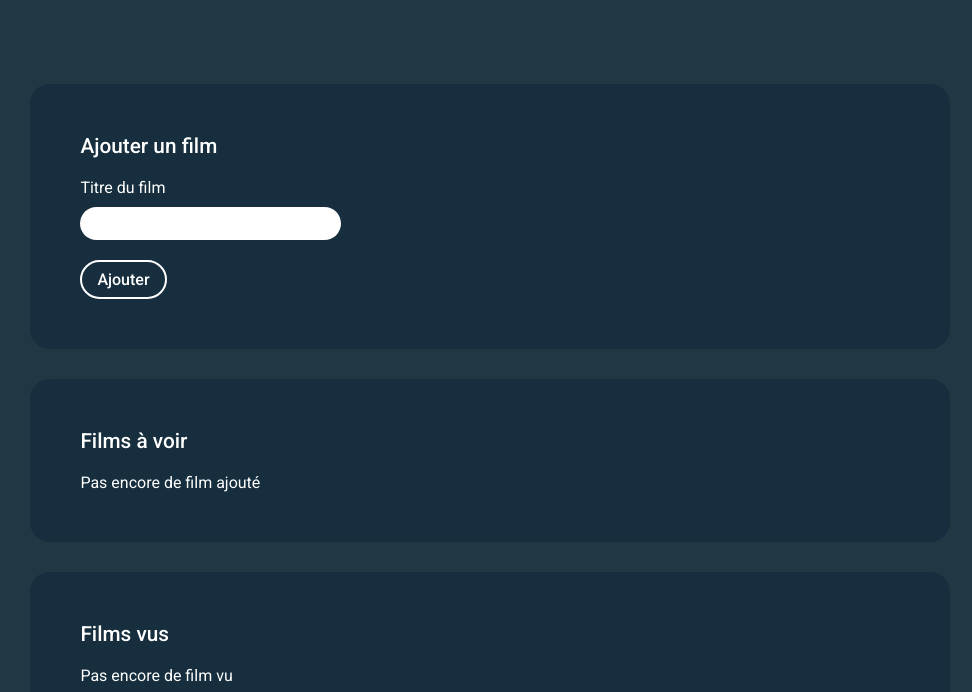
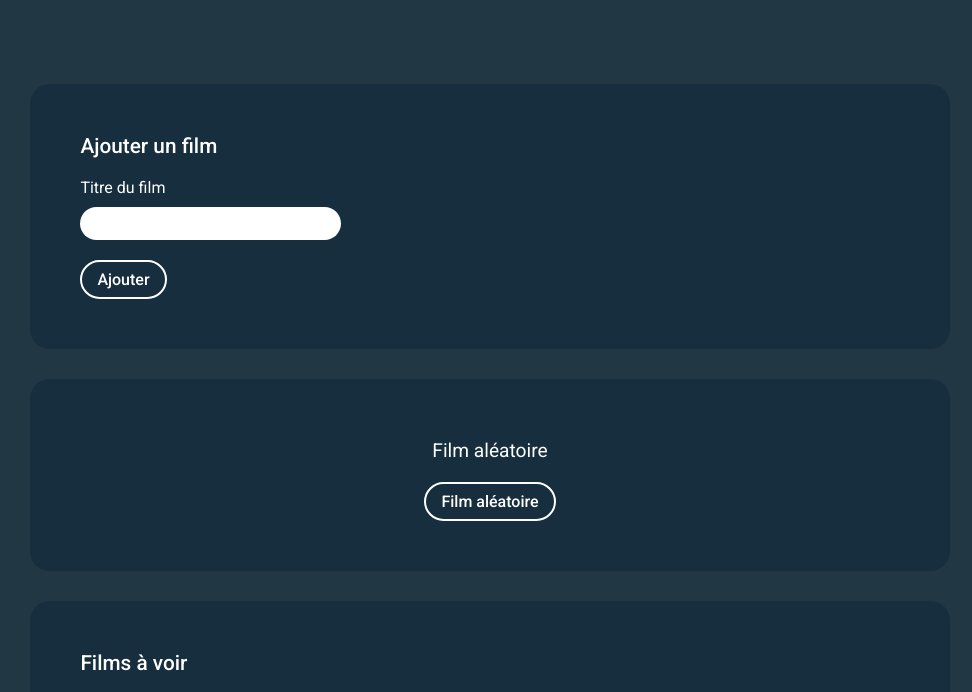
Before and after one commit to Kevinrca/Film-list, a plain HTML site: page index.html in a window 1280 px wide. Shown: the part 86-778 px from the top of the page, without its empty margins (150-1122 px from the left). Drawn offline with Linux system fonts and the light colour scheme.

Commit message:
Ajout de la fonction "Film aléatoire"

```diff
--- a/app.js
+++ b/app.js
@@ -70,3 +70,15 @@ function suppMovieSeen (id) {
     // supprimer le film de l'array
     movieListSeenArray.splice(index, 1);
 }
+
+
+
+
+let movieRandom = document.querySelector(".randomMovie p");
+let movieRandomButton = document.querySelector(".randomMovieButton");
+
+movieRandomButton.addEventListener("click", () => {
+    let randomNumber = Math.floor(Math.random() * movieListArray.length);
+
+    movieRandom.innerHTML = movieListArray[randomNumber];
+});
--- a/index.html
+++ b/index.html
@@ -24,6 +24,11 @@
                 </form>
             </div>
 
+            <div class="randomMovie">
+                <p>Film aléatoire</p>
+                <button class="randomMovieButton">Film aléatoire</button>
+            </div>
+
             <div class="movieListConteneur">
                 <h2>Films à voir</h2>
                 <p class="movieListNoneText">Pas encore de film ajouté</p>
--- a/style.css
+++ b/style.css
@@ -52,6 +52,29 @@ button {
 }
 button:hover {
     background-color: rgb(30, 151, 221);
+}
+
+.randomMovie {
+    width: 80%;
+    margin: auto;
+    margin-top: 30px;
+
+    padding: 50px;
+    background-color: rgb(22, 46, 61);
+    border-radius: 20px;
+
+    display: flex;
+    flex-direction: column;
+    align-items: center;
+    justify-content: center;
+}
+.randomMovie p
+{
+    display: block;
+    padding: 10px;
+    margin-bottom: 10px;
+
+    font-size: 1.2em;
 }
 
 
```
